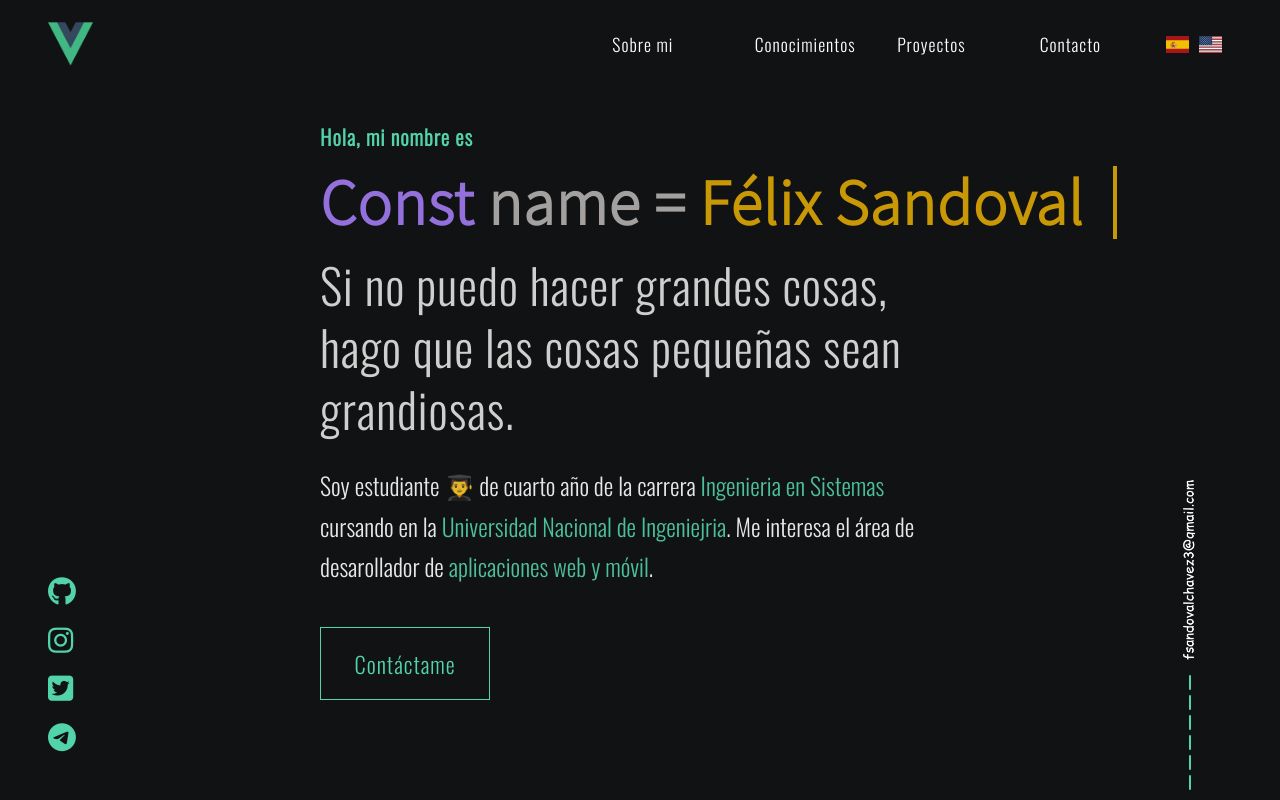
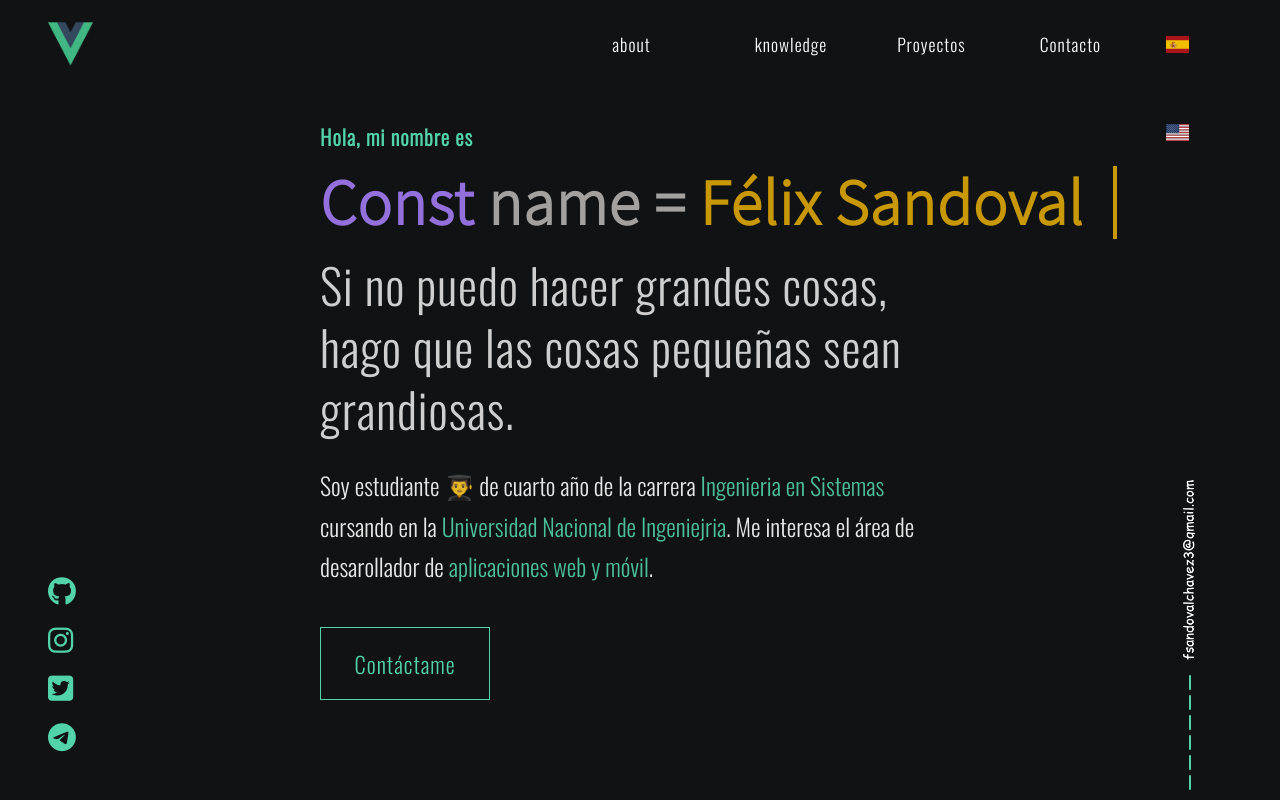
Before and after one commit to FenrisSVG/portfolio, a Vue app: page / in a window 1280 px wide. Shown: the top 800 px of the page. Built offline with nearby package versions, Linux system fonts and the light colour scheme; what vue-scroll-reveal would draw is missing.

Commit message:
add change language with typescript

```diff
--- a/package.json
+++ b/package.json
@@ -32,6 +32,7 @@
     "sass": "^1.49.7",
     "sass-loader": "^12.4.0",
     "scrollreveal": "^4.0.9",
+    "typescript": "^4.7.4",
     "vite": "^2.7.2"
   }
 }
--- a/src/components/Nav.vue
+++ b/src/components/Nav.vue
@@ -16,12 +16,16 @@
             <ul class="main-menu" v-if="listaObjetos.length > 0">
                 <li class="main-menu__item" v-for="item in listaObjetos" :key="item.id">
                     <a :href="item.href" class="main-menu__link"  rel="nofollow noopener noreferrer"
-                    data-test-id="main-menu-test">{{item.name}}</a>
+                    data-test-id="main-menu-test"
+                    :data-section="item.dataProfile"
+                    :data-value="item.dataValue">{{item.name}}</a>
                 </li>
             </ul>
-            <div class="menu-footer">
-                <div class="languages">
+            <div class="menu-footer" id="flags">
+                <div class="languages" data-language="es">
                     <img src="../assets/flags/es.svg" alt="spanish flag" class="languages__flags">
+                </div>
+                <div class="languages" data-language="en">
                     <img src="../assets/flags/en.svg" alt="america flag" class="languages__flags">
                 </div>
                 <p class="menu-footer__text" data-test-id="menu-footer-test">Felix Sandoval Portfolio</p>
@@ -39,22 +43,30 @@ export default {
             {
                 id: 1,
                 name: 'Sobre mi',
-                href: '#about'
+                href: '#about',
+                dataProfile: 'nav',
+                dataValue: 'about'
             },
             {
                 id: 2,
                 name: 'Conocimientos',
-                href: '#conocimientos'
+                href: '#conocimientos',
+                dataProfile: 'nav',
+                dataValue: 'knowledge'
             },
             {
                 id: 3,
                 name: 'Proyectos',
-                href: '#proyectos'
+                href: '#proyectos',
+                dataProfile: 'nav',
+                dataValue: 'projects'
             },
             {
                 id: 4,
                 name: 'Contacto',
-                href: '#contacto'
+                href: '#contacto',
+                dataProfile: 'nav',
+                dataValue: 'contact'
             }
             ],
             listItem:[
```
Also changed, not shown: src/languages/en.json (+8 -0 lines), src/languages/es.json (+11 -0 lines), src/ts/app.ts (added, +24 -0 lines), 1 other file (tests, documents, lock files or other folders).
